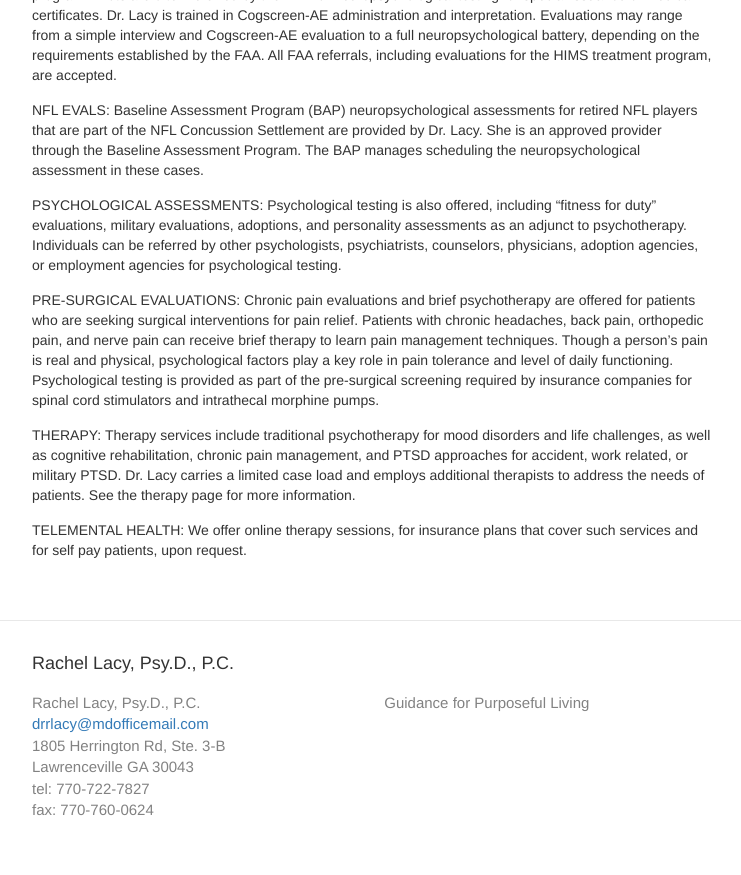
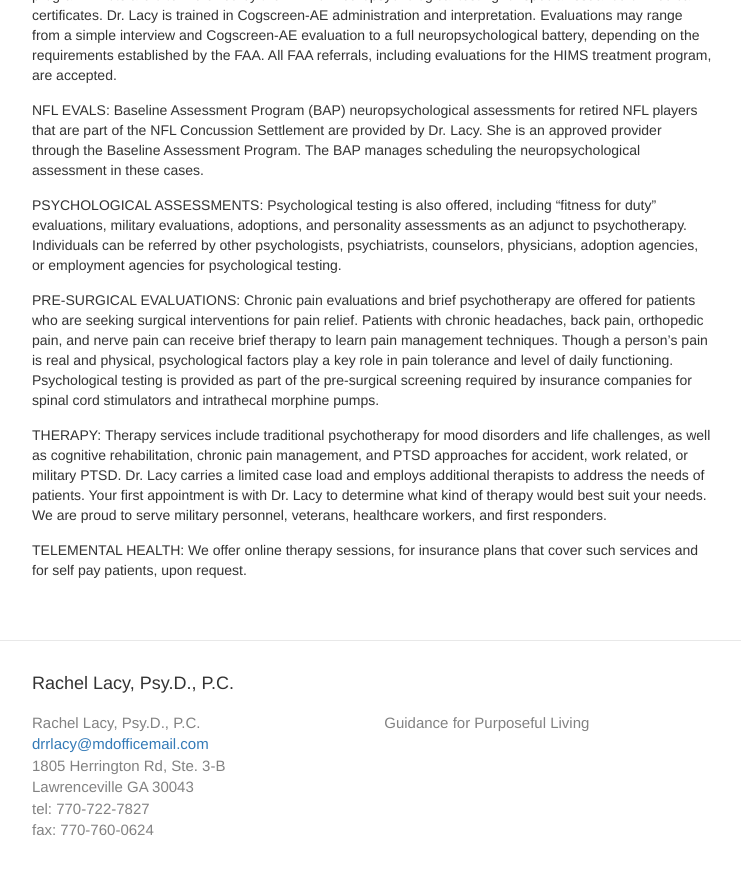
Before and after one commit to halcyon/renewedbrain.com, a Jekyll site: the page built from services.md, in a window 1280 px wide and 900 px high, scrolled down 1224 px. Shown: the top 875 px of the window, without its empty margins (268-1009 px from the left). Built offline with Jekyll 4.4.1, drawn with Linux system fonts in a browser that asks for light colours.

Commit message:
Update services.md
update therapy

```diff
--- a/services.md
+++ b/services.md
@@ -18,6 +18,6 @@ PSYCHOLOGICAL ASSESSMENTS: Psychological testing is also offered, including “f
 
 PRE-SURGICAL EVALUATIONS: Chronic pain evaluations and brief psychotherapy are offered for patients who are seeking surgical interventions for pain relief.  Patients with chronic headaches, back pain, orthopedic pain, and nerve pain can receive brief therapy to learn pain management techniques.  Though a person's pain is real and physical, psychological factors play a key role in pain tolerance and level of daily functioning.  Psychological testing is provided as part of the pre-surgical screening required by insurance companies for spinal cord stimulators and intrathecal morphine pumps.
 
-THERAPY: Therapy services include traditional psychotherapy for mood disorders and life challenges, as well as cognitive rehabilitation, chronic pain management, and PTSD approaches for accident, work related, or military PTSD. Dr. Lacy carries a limited case load and employs additional therapists to address the needs of patients. See the therapy page for more information.
+THERAPY: Therapy services include traditional psychotherapy for mood disorders and life challenges, as well as cognitive rehabilitation, chronic pain management, and PTSD approaches for accident, work related, or military PTSD. Dr. Lacy carries a limited case load and employs additional therapists to address the needs of patients. Your first appointment is with Dr. Lacy to determine what kind of therapy would best suit your needs. We are proud to serve military personnel, veterans, healthcare workers, and first responders.
 
 TELEMENTAL HEALTH: We offer online therapy sessions, for insurance plans that cover such services and for self pay patients, upon request.
```
